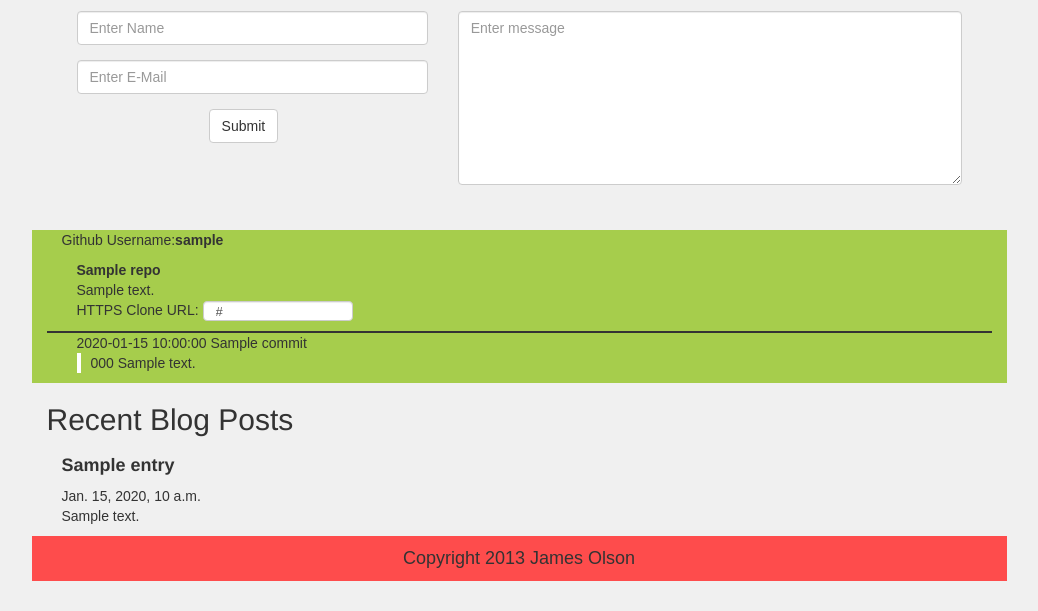
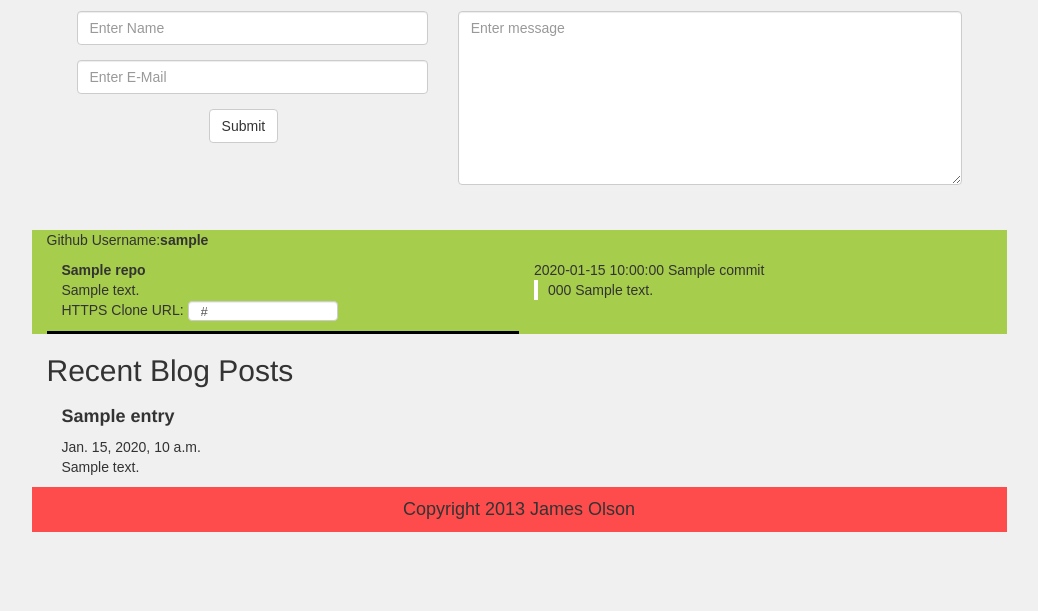
Before and after one commit to Nimmard/james-olson.com, a Django app: template templates/main/index.html in a window 1280 px wide. Shown: the part 371-982 px from the top of the page, without its empty margins (121-1159 px from the left). After the commit the page ends 903 px from the top, so only its background shows below. Run offline with Django 3.2, Linux system fonts and the light colour scheme; the template is opened without the code that fills it: most values are stand-ins (such as "Sample title", 1, 10 or a date in 2020); some web fonts are replaced.

Commit message:
CSS/HTML fixes.

```diff
--- a/static/css/style.css
+++ b/static/css/style.css
@@ -46,6 +46,9 @@ body {
   font-size: 20px;
 }
 /* Github */
+.repo {
+  border-bottom: 3px solid black;
+}
 .github {
   background-color: #a6cd4c;
   margin-top: 30px;
@@ -53,7 +56,6 @@ body {
 
 #gitinfo {
   border-bottom: 2px solid #333;
-  overflow: hidden;
 }
 .cloneurl {
   width: 150px;
@@ -67,9 +69,9 @@ time {
 
 .thecommit {
   padding-left: 10px;
+
   border-left: solid 4px #fff;
 }
-
 .thecommit p code {
   background-color: black;
   font-color: #fff;
@@ -78,7 +80,23 @@ a {
   color: #333;
   font-weight: bolder;
 }
+/*Contact */
+.inputfix {
+  padding-left: 0px;
+}
 
+/*Footer*/
+.footer {
+  min-height: 40px;
+  background-color: #fe4c4c;
+  text-align: center;
+}
+#copyright {
+  line-height: 2.5em;
+  font-size: 18px;
+}
+
+/* Github */
 .commits {
   float: right;
 }
@@ -92,12 +110,6 @@ a {
   float: left;
 }
 
-#gitcommits {
-  overflow: hidden;
-}
-#gitcommits {
-  overflow: hidden;
-}
 /*Blog Posts*/
 .alternate {
   background-color: #a6cd4c;
@@ -119,18 +131,3 @@ a {
   margin: 0 auto;
   position: relative;
 }
-/*Contact */
-.inputfix {
-  padding-left: 0px;
-}
-
-/*Footer*/
-.footer {
-  min-height: 40px;
-  background-color: #fe4c4c;
-  text-align: center;
-}
-#copyright {
-  line-height: 2.5em;
-  font-size: 18px;
-}
--- a/templates/main/index.html
+++ b/templates/main/index.html
@@ -45,18 +45,16 @@
   </div>
 </div>
 <div class="github col-md-10 col-md-offset-1">
-  <div id="gitinfo" class="col-md-12">
     <p>Github Username:<a href="{{github_html_url}}">{{github_user.login}}</a></p>
     {% for repo in github_repos %}
-      <div class="col-md-6">
+        <div class="repo col-md-6">
             <a href="{{repo.svn_url}}">{{repo.name}}</a>
             <p>
                 {{repo.description}}<br />
-        HTTPS Clone URL: <input type="text" class="cloneurl form-control" value="{{repo.clone_url|safe}}"></p>
+                HTTPS Clone URL: <input type="text" class="cloneurl form-control" value="{{repo.clone_url|safe}}">
+            </p>
         </div>
     {% endfor %}
-  </div>
-  <div id="gitcommits" class="col-md-12">
     {% for commit in commits %}
         <div class="commit col-md-6">
             {{commit.time|safe}}
@@ -66,7 +64,6 @@
             </div>
         </div>
     {% endfor %}
-  </div>
 </div>
 <div class="blogposts col-md-10 col-md-offset-1">
     <h2>Recent Blog Posts</h2>
```
Lines whose indentation alone changed are shown as unchanged.
